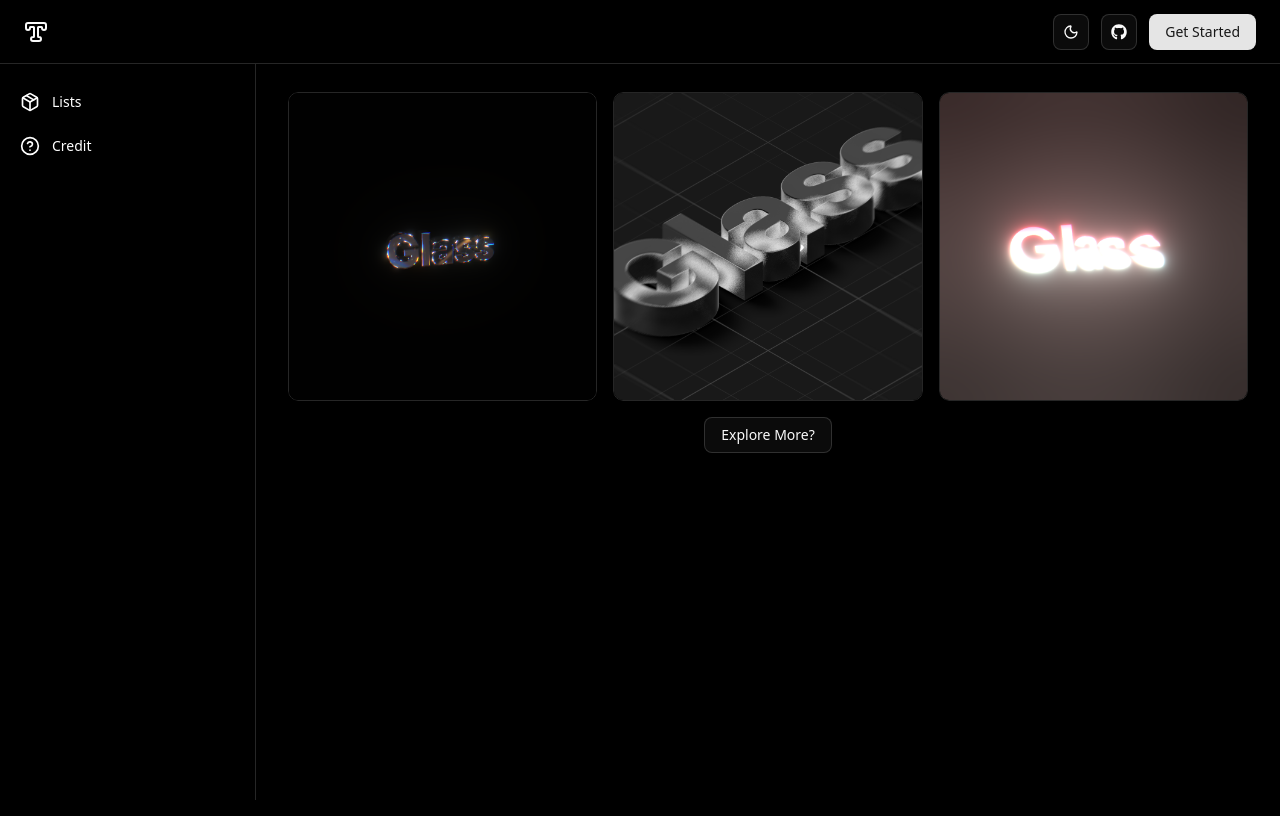
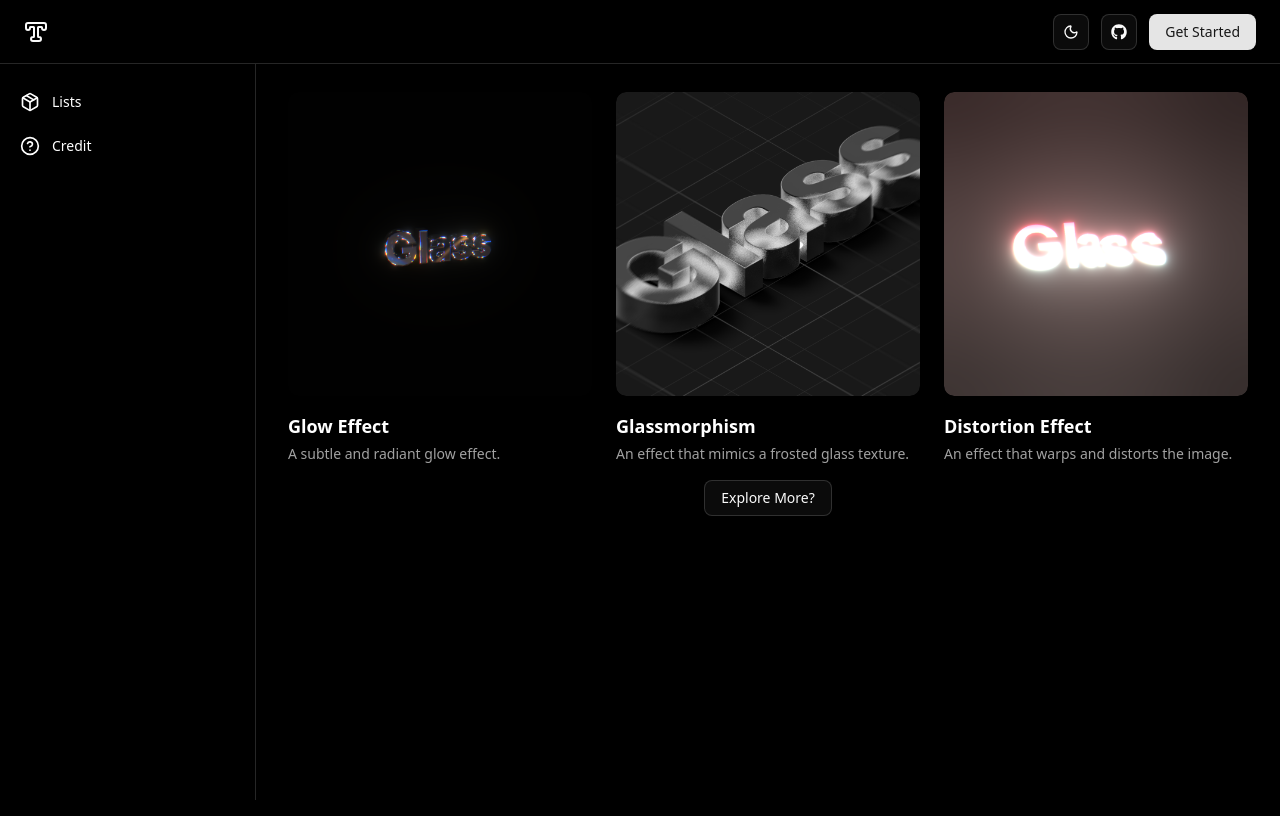
Before and after one commit to DipokalLab/glass, a React (Vite) app: page /list in a window 1280 px wide. Built offline with nearby package versions, Linux system fonts and the light colour scheme.

Commit message:
feat: add title

```diff
--- a/src/pages/Lists.tsx
+++ b/src/pages/Lists.tsx
@@ -14,7 +14,23 @@ import { FaGithub } from "react-icons/fa";
 
 export default function ListsPage() {
   const navigate = useNavigate();
-  const textItems = ["glow", "glass", "distort"];
+  const items = [
+    {
+      id: "glow",
+      title: "Glow Effect",
+      description: "A subtle and radiant glow effect.",
+    },
+    {
+      id: "glass",
+      title: "Glassmorphism",
+      description: "An effect that mimics a frosted glass texture.",
+    },
+    {
+      id: "distort",
+      title: "Distortion Effect",
+      description: "An effect that warps and distorts the image.",
+    },
+  ];
 
   return (
     <>
@@ -23,18 +39,28 @@ export default function ListsPage() {
         <Sidebar />
         <div className="flex flex-col flex-1 ">
           <div className="container mx-auto p-4 sm:p-6 lg:p-8">
-            <div className="grid grid-cols-1 sm:grid-cols-2 md:grid-cols-3 lg:grid-cols-3 xl:grid-cols-3 gap-4">
-              {textItems.map((id) => (
+            <div className="grid grid-cols-1 sm:grid-cols-2 md:grid-cols-3 lg:grid-cols-3 xl:grid-cols-3 gap-6">
+              {items.map((item) => (
                 <div
-                  key={id}
-                  className="aspect-square overflow-hidden rounded-lg shadow-md hover:shadow-xl transition-shadow duration-300 cursor-pointer"
+                  key={item.id}
+                  onClick={() => navigate(`/capture/${item.id}`)}
+                  className="group cursor-pointer overflow-hidden  shadow-md hover:shadow-xl transition-shadow duration-300 flex flex-col"
                 >
-                  <img
-                    src={`/imglist/${id}.png`}
-                    alt={`임의의 이미지 ${id}`}
-                    onClick={() => navigate(`/capture/${id}`)}
-                    className="w-full h-full object-cover rounded-lg hover:border-3 border-1 duration-200 border-neutral-800"
-                  />
+                  <div className="overflow-hidden rounded-lg">
+                    <img
+                      src={`/imglist/${item.id}.png`}
+                      alt={item.title}
+                      className="w-full h-full object-cover aspect-square rounded-lg transition-transform duration-300 group-hover:scale-105"
+                    />
+                  </div>
+                  <div className="pt-4 ">
+                    <h3 className="text-lg font-semibold text-black dark:text-white">
+                      {item.title}
+                    </h3>
+                    <p className="mt-1 text-sm text-neutral-600 dark:text-neutral-400">
+                      {item.description}
+                    </p>
+                  </div>
                 </div>
               ))}
             </div>
```
